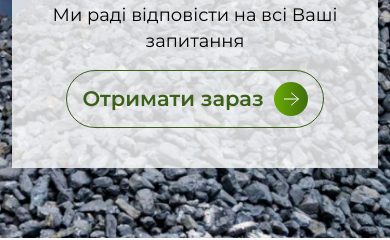
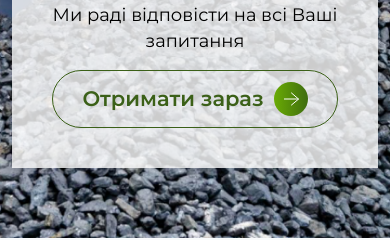
Before and after one commit to IraMonasteretska/m-torent, a plain HTML site: page index.html in a window 390 px wide. Shown: the part 4245-4485 px from the top of the page. Drawn offline with nearby package versions, Linux system fonts and the light colour scheme.

Commit message:
Add files via upload

```diff
--- a/#source/scss/index.scss
+++ b/#source/scss/index.scss
@@ -610,7 +610,10 @@
         padding: 5px 15px;
     }
 
-
+    .consultation .consultation-wrapper a {
+        width: 100%;
+        justify-content: center;
+    }
 
 
     .mainslider {
```
Also changed, not shown: css/style.css.
